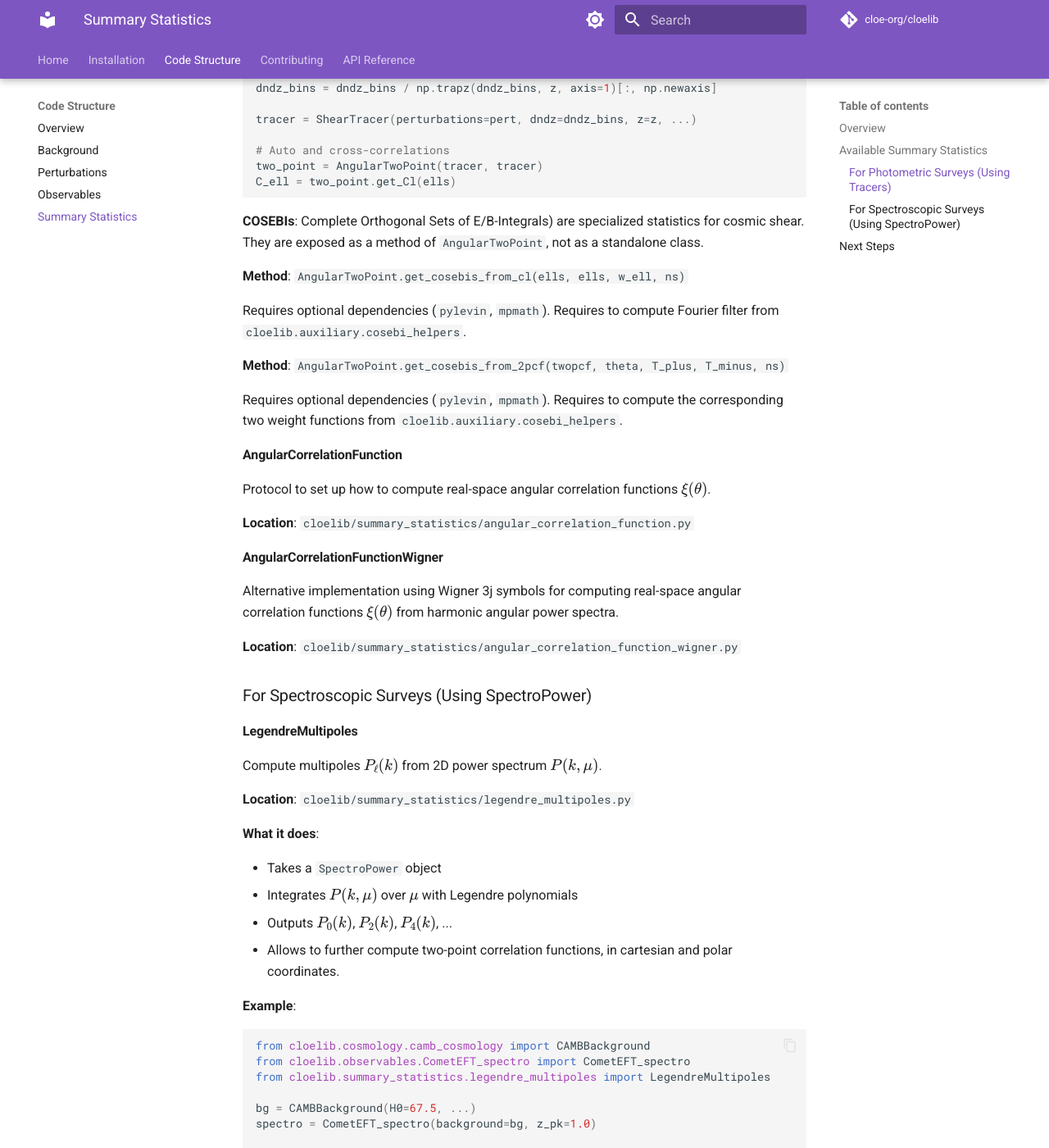
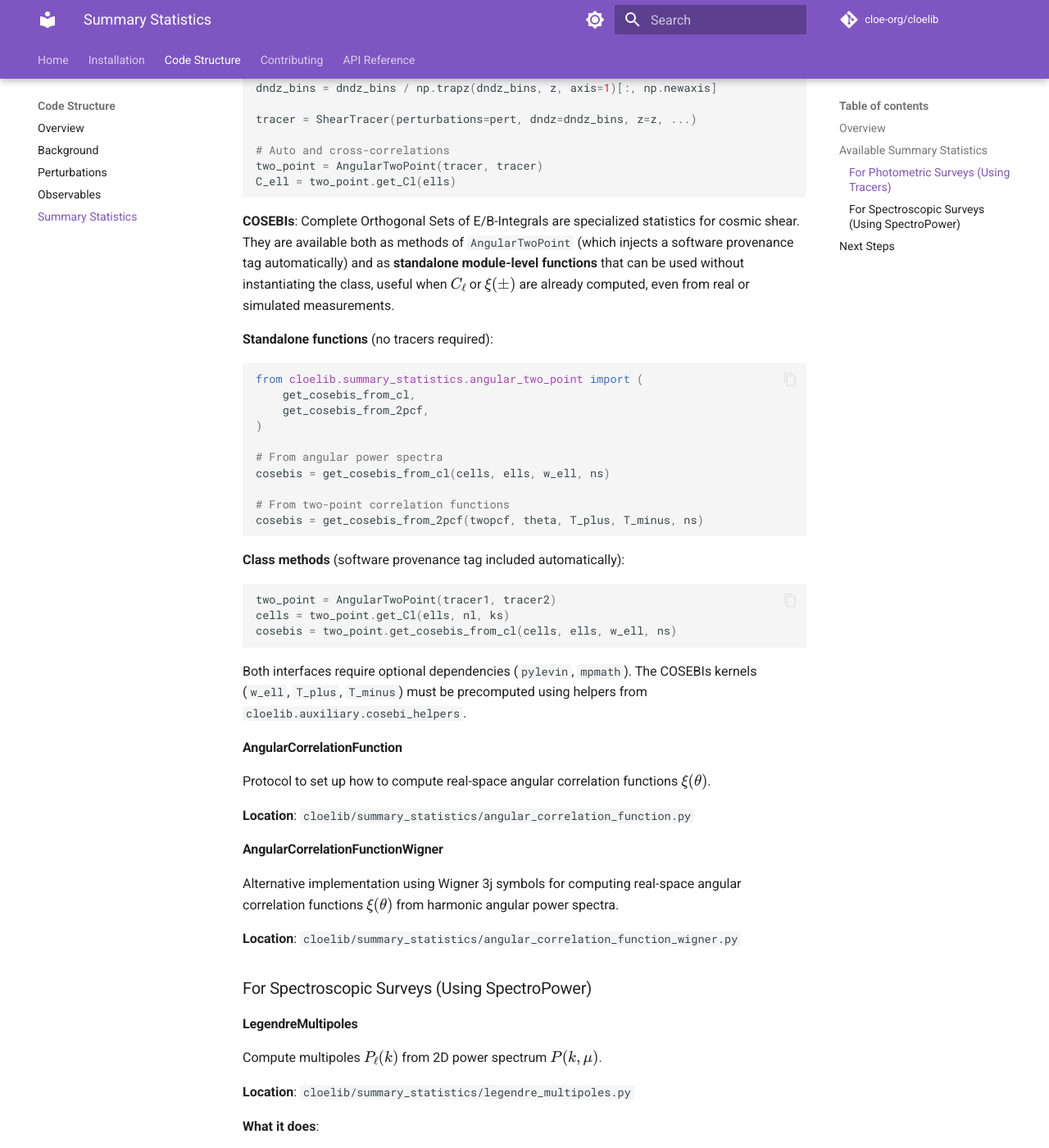
Before and after one commit to cloe-org/cloelib, an MkDocs documentation site: the page built from docs/code_structure/summary_statistics.md, in a window 1280 px wide and 1400 px high, scrolled down 2477 px. Shown: the whole window at 82% size. Built offline with MkDocs 1.6.1 and Material for MkDocs 9.7.7, drawn with Linux system fonts in a browser that asks for light colours; comment, search, counter and statistics services are not loaded; the version menu is left out.

Commit message:
updted docs

````diff
--- a/docs/code_structure/summary_statistics.md
+++ b/docs/code_structure/summary_statistics.md
@@ -105,15 +105,33 @@ C_ell = two_point.get_Cl(ells)
 ```
 
 **COSEBIs**:
-Complete Orthogonal Sets of E/B-Integrals) are specialized statistics for cosmic shear. They are exposed as a method of `AngularTwoPoint`, not as a standalone class.
+Complete Orthogonal Sets of E/B-Integrals are specialized statistics for cosmic shear.
+They are available both as methods of `AngularTwoPoint` (which injects a software provenance tag automatically) and as **standalone module-level functions** that can be used without instantiating the class, useful when $C_\ell$ or $\xi(\pm)$ are already computed, even from real or simulated measurements.
 
-**Method**: `AngularTwoPoint.get_cosebis_from_cl(ells, ells, w_ell, ns)`
+**Standalone functions** (no tracers required):
 
-Requires optional dependencies (`pylevin`, `mpmath`). Requires to compute Fourier filter from `cloelib.auxiliary.cosebi_helpers`.
+```python
+from cloelib.summary_statistics.angular_two_point import (
+    get_cosebis_from_cl,
+    get_cosebis_from_2pcf,
+)
 
-**Method**: `AngularTwoPoint.get_cosebis_from_2pcf(twopcf, theta, T_plus, T_minus, ns)`
+# From angular power spectra
+cosebis = get_cosebis_from_cl(cells, ells, w_ell, ns)
 
-Requires optional dependencies (`pylevin`, `mpmath`). Requires to compute the corresponding two weight functions from `cloelib.auxiliary.cosebi_helpers`.
+# From two-point correlation functions
+cosebis = get_cosebis_from_2pcf(twopcf, theta, T_plus, T_minus, ns)
+```
+
+**Class methods** (software provenance tag included automatically):
+
+```python
+two_point = AngularTwoPoint(tracer1, tracer2)
+cells = two_point.get_Cl(ells, nl, ks)
+cosebis = two_point.get_cosebis_from_cl(cells, ells, w_ell, ns)
+```
+
+Both interfaces require optional dependencies (`pylevin`, `mpmath`). The COSEBIs kernels (`w_ell`, `T_plus`, `T_minus`) must be precomputed using helpers from `cloelib.auxiliary.cosebi_helpers`.
 
 #### AngularCorrelationFunction
 
````
